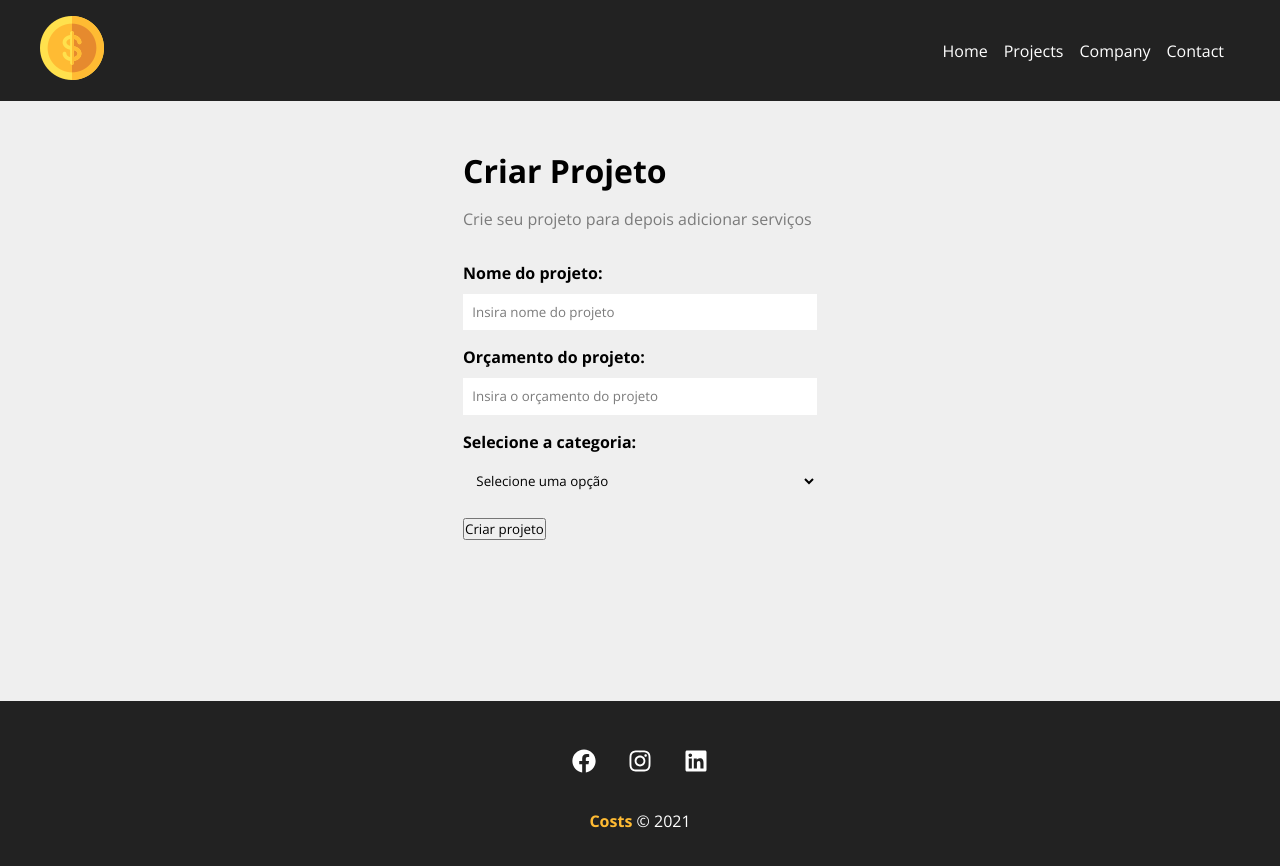
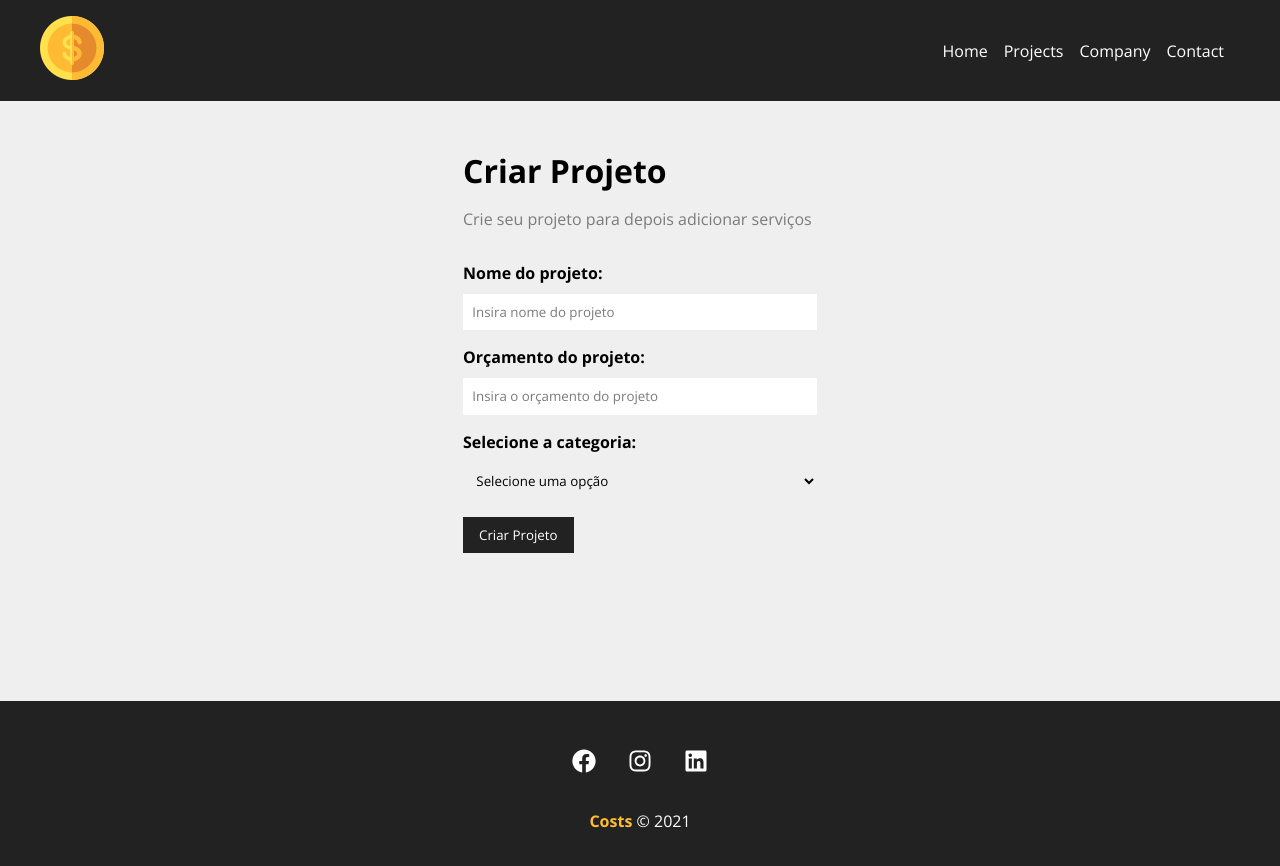
Before and after one commit to PorthoGamesBR/projeto-costs-react, a JavaScript app: page /newproject in a window 1280 px wide. Shown: the top 866 px of the page. Built offline with nearby package versions, Linux system fonts and the light colour scheme; the HTML template or start-up script is replaced by a standard one.

Commit message:
Adicionado SubmitButton no ProjectForm

```diff
--- a/src/components/pages/NewProject.js
+++ b/src/components/pages/NewProject.js
@@ -6,7 +6,7 @@ function NewProject() {
     <div className={styles.newproject_container}>
         <h1>Criar Projeto</h1>
         <p>Crie seu projeto para depois adicionar serviços</p>
-        <ProjectForm />
+        <ProjectForm btnText="Criar Projeto"/>
     </div>
     )
 }
--- a/src/components/project/ProjectForm.js
+++ b/src/components/project/ProjectForm.js
@@ -1,8 +1,9 @@
 import Input from "../form/Input"
 import Select from "../form/Select"
+import SubmitButton from "../form/SubmitButton"
 import styles from "./ProjectForm.module.css"
 
-function ProjectForm() {
+function ProjectForm({ btnText }) {
     return (
     <form className={styles.form}>
         <Input
@@ -16,9 +17,7 @@ function ProjectForm() {
         name="budget"
         placeholder="Insira o orçamento do projeto"/>
         <Select name="category_id" text="Selecione a categoria" />
-        <div>
-            <input type="submit" value="Criar projeto" />
-        </div>
+        <SubmitButton text={btnText}/>
     </form>
     )
 }
```
